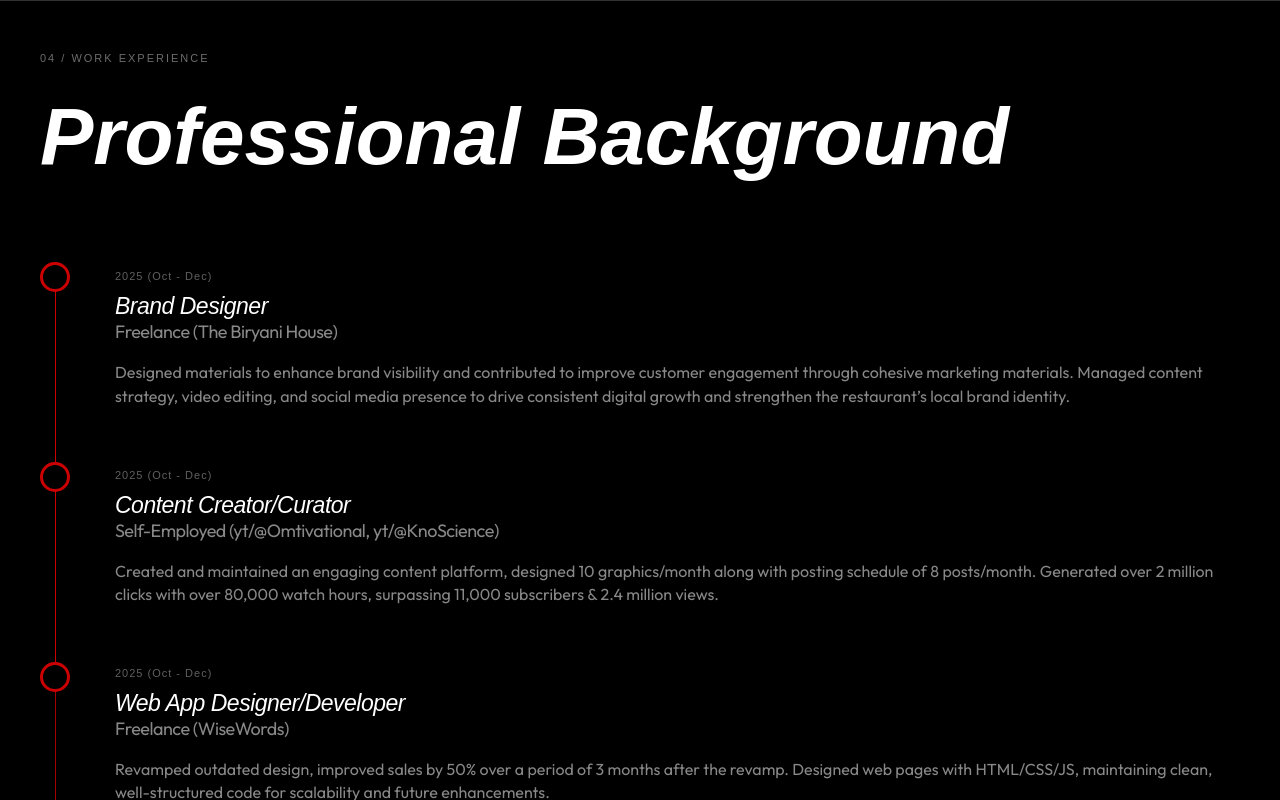
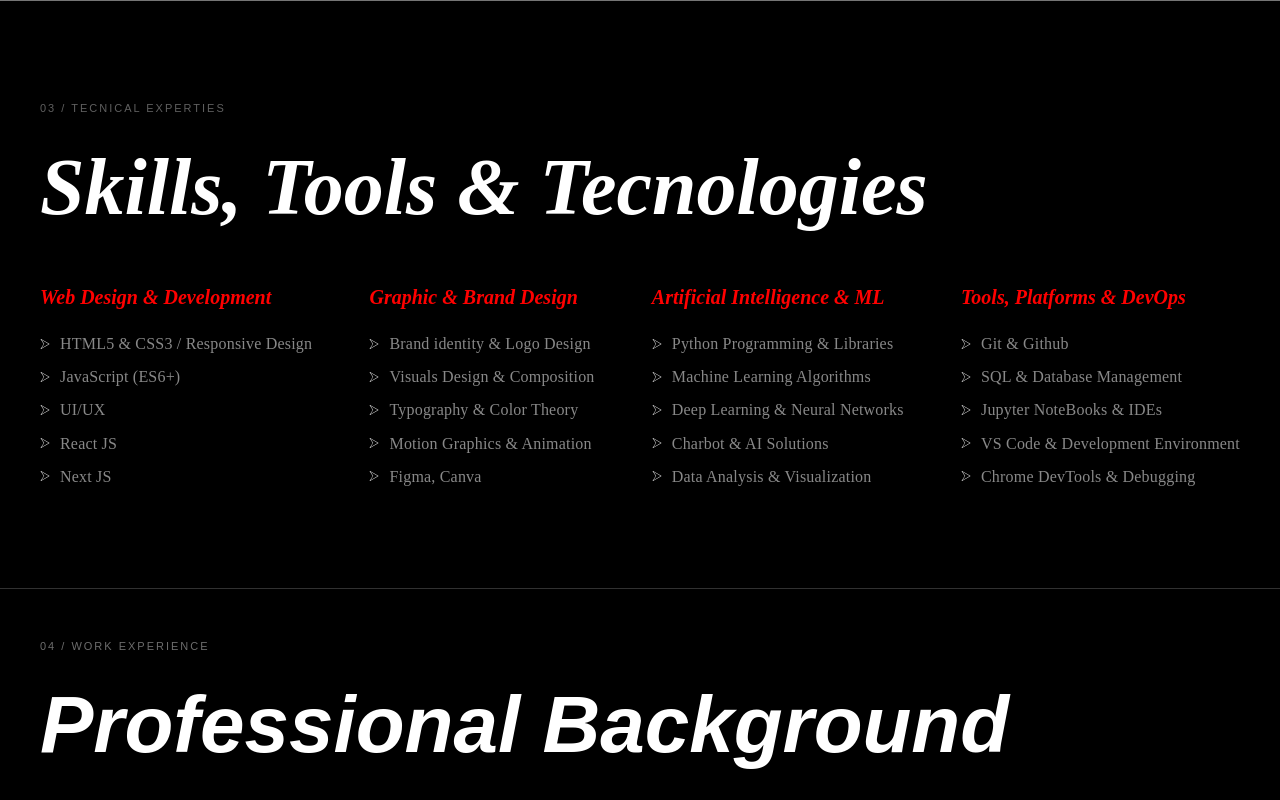
Before and after one commit to byllzz/portfolio, a React (Vite) app: page / in a window 1280 px wide. Shown: the top 800 px of the page. Built offline with nearby package versions, Linux system fonts and the light colour scheme; a web font is replaced by a local one.

Commit message:
skills section added

```diff
--- a/src/App.jsx
+++ b/src/App.jsx
@@ -7,7 +7,7 @@ import Background from './sections/Background';
 export default function App() {
   return (
   <>
-  {/* <SkillsSection /> */}
+  <SkillsSection />
    <Background />
   <Contact />
   <Footer />
--- a/src/sections/SkillsSection.jsx
+++ b/src/sections/SkillsSection.jsx
@@ -26,6 +26,7 @@ export default function SkillsSection() {
 
   return (
 <section className={styles.skillsSection}>
+  <div className={styles.skillsSectionData}>
  <span className={styles.tag}>
   03 / tecnical experties
  </span>
@@ -37,7 +38,7 @@ export default function SkillsSection() {
     <h2>Web Design & Development</h2>
     {dev_skills.map((item , index) => (
       <li key={index}>
-       <ArrowIcon height={12} width={12} fill="#fff" /> {item}
+       <ArrowIcon height={10} width={10} fill="#fff" /> {item}
       </li>
     ))}
   </ul>
@@ -45,7 +46,7 @@ export default function SkillsSection() {
     <h2>Graphic & Brand Design</h2>
     {graphics_skills.map((item , index) => (
       <li key={index}>
-        {item}
+       <ArrowIcon height={10} width={10} fill="#fff" /> {item}
       </li>
     ))}
   </ul>
@@ -55,7 +56,7 @@ export default function SkillsSection() {
     <h2>Artificial Intelligence & ML</h2>
  {others_skills.map((item , index) => (
   <li key={index}>
-    {item}
+   <ArrowIcon height={10} width={10} fill="#fff" /> {item}
   </li>
  ))}
   </ul>
@@ -64,10 +65,11 @@ export default function SkillsSection() {
     <h2>Tools, Platforms & DevOps</h2>
     {tools.map((item , index)=> (
       <li key={index}>
-        {item}
+       <ArrowIcon height={10} width={10} fill="#fff" /> {item}
       </li>
     ))}
   </ul>
+ </div>
  </div>
  </section>
 
--- a/src/styles/SkillsSection.module.css
+++ b/src/styles/SkillsSection.module.css
@@ -1,5 +1,10 @@
 /* skills section */
 .skillsSection {
+  width: 100%;
+  border-top: 1px solid #888888dc;
+  padding-block: 50px;
+}
+.skillsSectionData {
   width: 100%;
   max-width: 1200px;
   margin: auto;
@@ -11,6 +16,15 @@
   flex-wrap: nowrap;
   flex-shrink: 0;
   padding-block:50px;
+}
+.tag {
+  font-size: 11px;
+  text-transform: uppercase;
+  color: #888888;
+  opacity: .7;
+  letter-spacing: 2px;
+  font-family: "Jetbrains Mono" ,sans-serif;
+  margin-bottom: 10px;
 }
 
 .skillsSection .title {
@@ -26,6 +40,7 @@
   align-items: center;
   justify-content: space-between;
   width: 100%;
+  gap: 20px;
 }
 .skillsData ul {
   list-style: none;
@@ -34,7 +49,7 @@
   align-items: flex-start;
 }
 .skillsData ul h2 {
-  font-size: 24px;
+  font-size: 20px;
   margin-bottom: 15px;
   font-family: "Instrument Serif";
   color: #ff0000;
```
